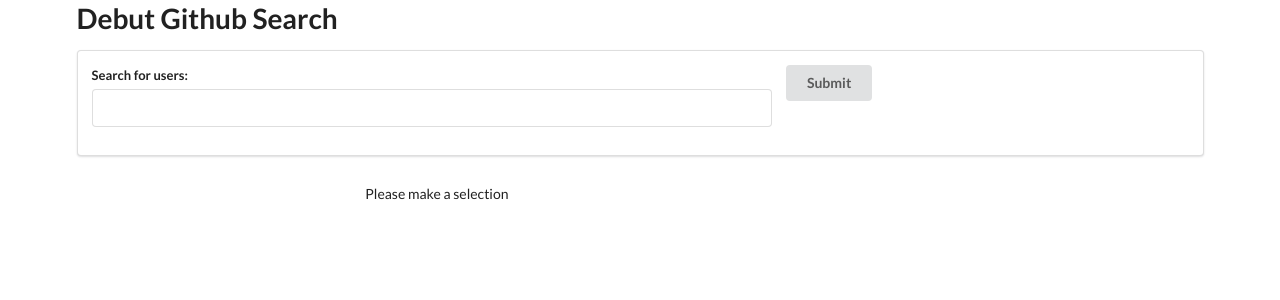
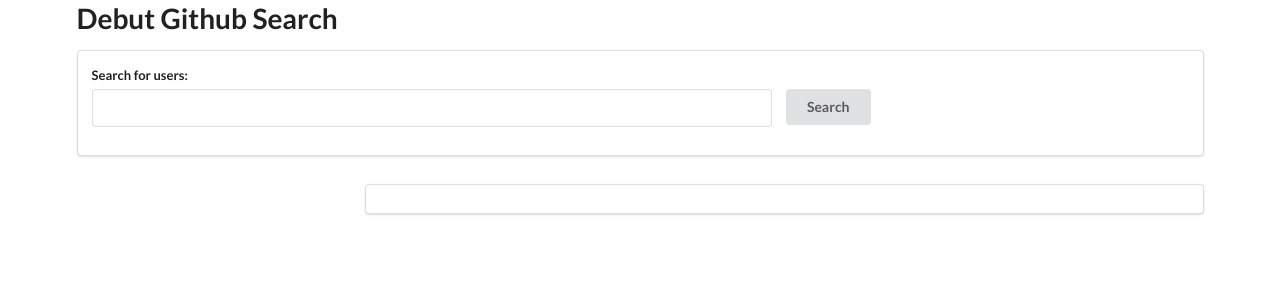
Before and after one commit to sengeezer/gh-search, a React (Create React App) app: page / in a window 1280 px wide. Shown: the top 300 px of the page. Built offline with nearby package versions, Linux system fonts and the light colour scheme.

Commit message:
Styling adjustments

```diff
--- a/src/components/SearchBar.js
+++ b/src/components/SearchBar.js
@@ -1,4 +1,5 @@
 import React, { Component } from 'react';
+import './SearchBar.scss';
 
 class SearchBar extends Component {
   state = { query: ''};
@@ -25,7 +26,7 @@
               />
             </div>
             <div className="two wide field">
-              <button type="submit" className="ui submit button">Submit</button>
+              <button type="submit" className="searchBarButton ui submit button">Search</button>
             </div>
           </div>
         </form>
--- /dev/null
+++ b/src/components/SearchBar.scss
@@ -0,0 +1,3 @@
+.ui.button.searchBarButton {
+  margin-top: 1.7em;
+}
--- a/src/components/User.js
+++ b/src/components/User.js
@@ -14,7 +14,7 @@
       />
       <div className="content">
         <div className="header">{user.login}</div>
-        <div className="description">{user.score}</div>
+        <div className="description">Score: {user.score}</div>
       </div>
     </div>
   );
--- a/src/components/User.scss
+++ b/src/components/User.scss
@@ -5,6 +5,6 @@
   cursor: pointer;
 
   &.item img {
-    max-width: 180px;
+    max-width: 80px;
   }
 }
--- a/src/components/UserInfo.js
+++ b/src/components/UserInfo.js
@@ -2,7 +2,11 @@
 
 const UserInfo = ({ user }) => {
   if (!user) {
-    return <div>Please make a selection</div>
+    return (
+      <div className="ui segment">
+        {/* Please make a selection */}
+      </div>
+    );
   }
 
   return (
```
